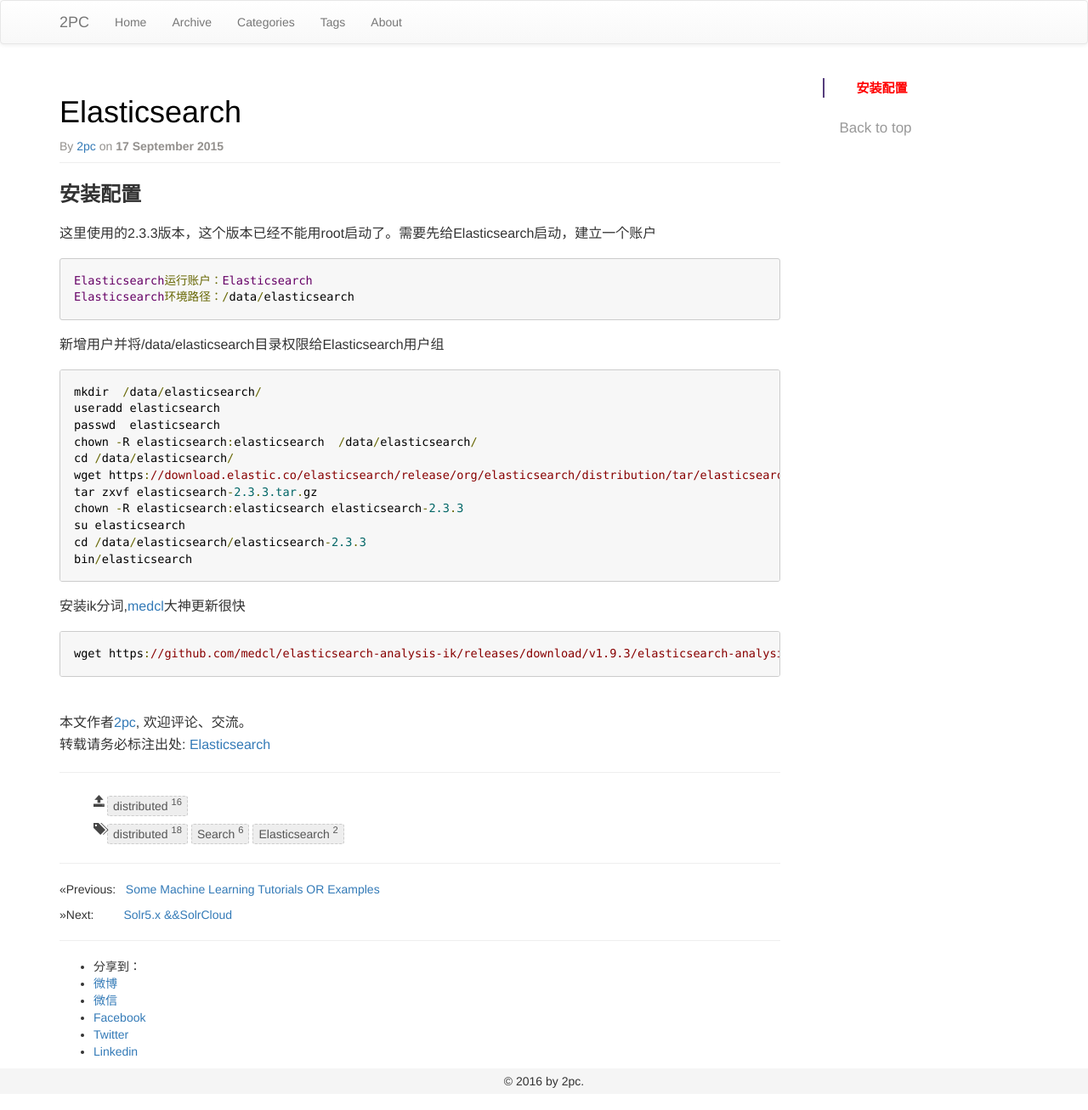
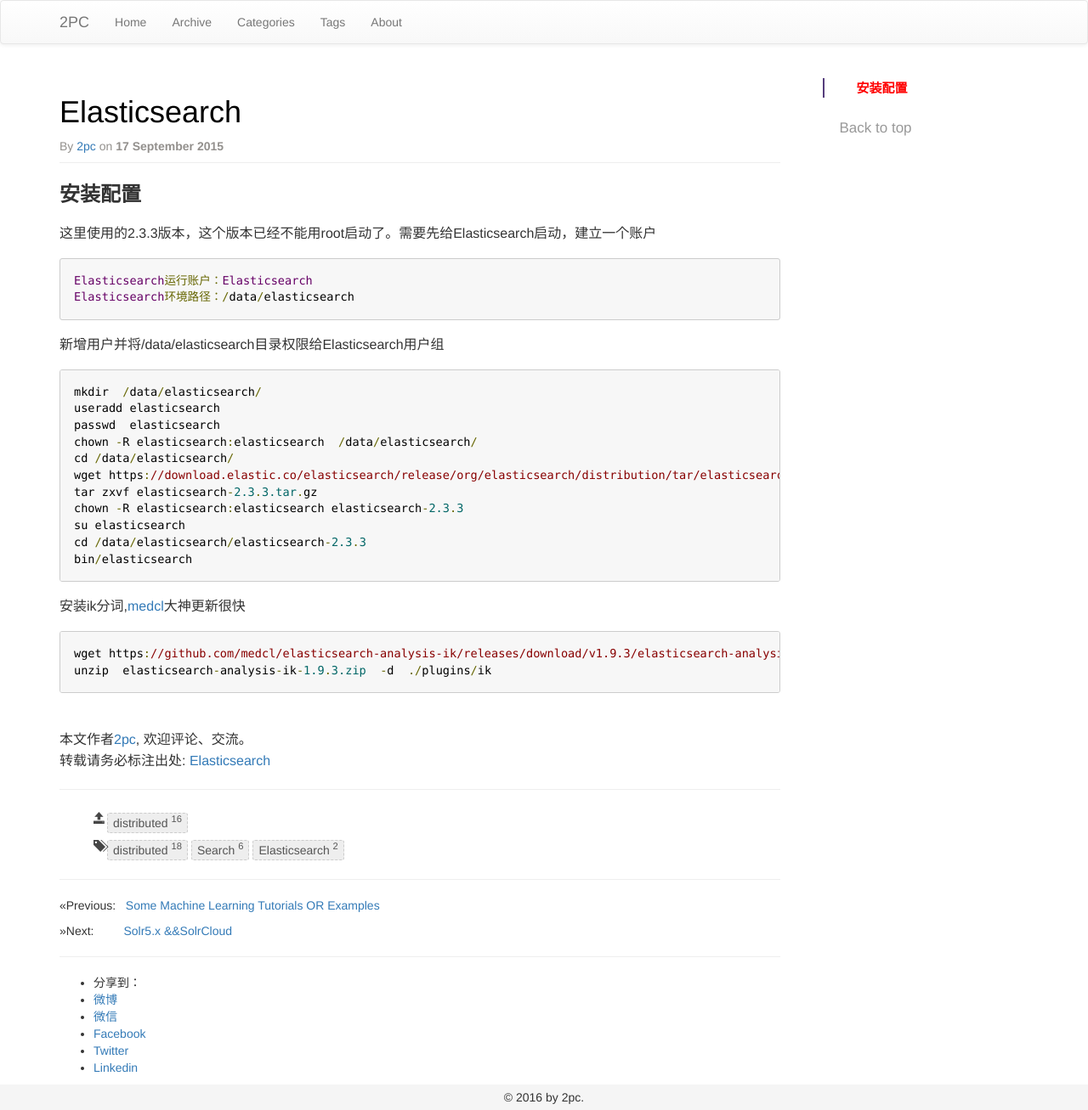
Before and after one commit to luyee/2pc.github.io, a Jekyll site: the page built from _posts/Search/2015-09-17-Elasticsearch.md, in a window 1280 px wide. Shown: the whole page at 85% size. Built offline with Jekyll 4.4.1, drawn with Linux system fonts in a browser that asks for light colours; comment, search, counter and statistics services are not loaded.

Commit message:
Update 2015-09-17-Elasticsearch.md

````diff
--- a/_posts/Search/2015-09-17-Elasticsearch.md
+++ b/_posts/Search/2015-09-17-Elasticsearch.md
@@ -34,4 +34,5 @@ bin/elasticsearch
 
 ```
 wget https://github.com/medcl/elasticsearch-analysis-ik/releases/download/v1.9.3/elasticsearch-analysis-ik-1.9.3.zip
+unzip  elasticsearch-analysis-ik-1.9.3.zip  -d  ./plugins/ik
 ```
````
